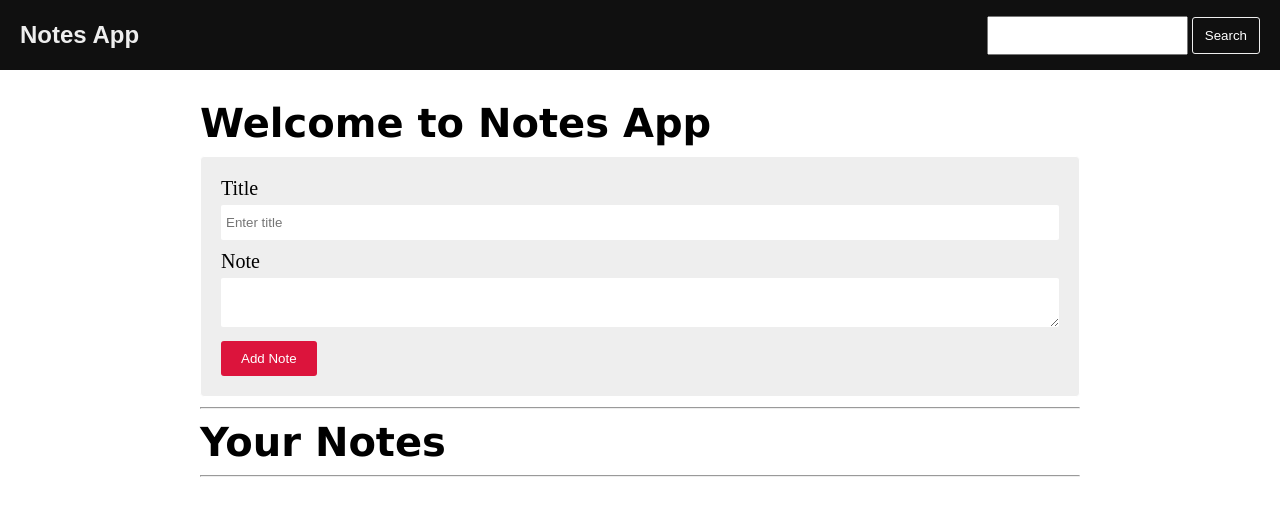
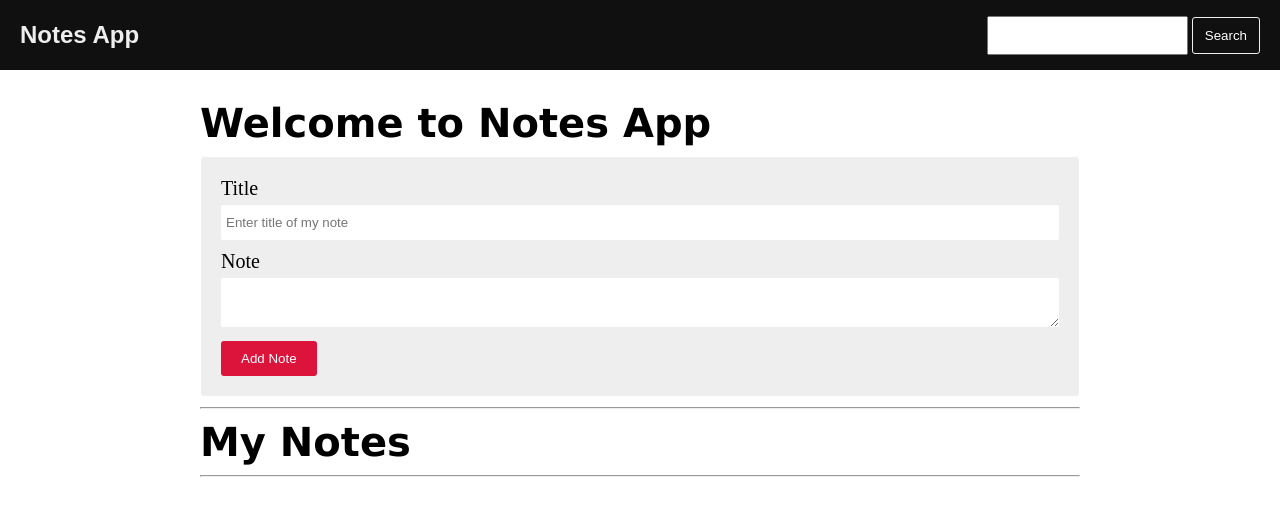
Before and after one commit to IM-2510/notesapp, a plain HTML site: page index.html in a window 1280 px wide. Drawn offline with Linux system fonts and the light colour scheme.

Commit message:
Update index.html

```diff
--- a/index.html
+++ b/index.html
@@ -22,7 +22,7 @@
       <div class="card">
         <div class="control">
           <label for="title">Title</label>
-          <input type="text" id="title" placeholder="Enter title" />
+          <input type="text" id="title" placeholder="Enter title of my note" />
         </div>
 
         <div class="control"></div>
@@ -32,7 +32,7 @@
       </div>
 
       <hr />
-      <h1>Your Notes</h1>
+      <h1>My Notes</h1>
       <hr />
 
       <div class="notes-container">
```
